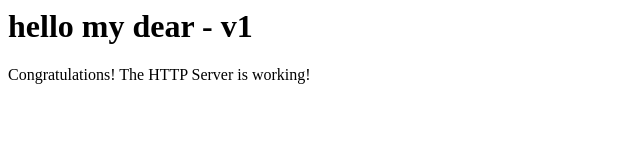
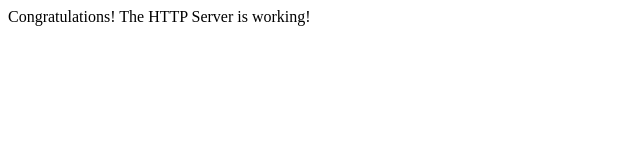
Before and after one commit to martinmichalko/hello-server, a plain HTML site: page index.html in a window 1280 px wide. Shown: the whole page, without its empty margins (0-640 px from the left). Drawn offline with Linux system fonts and the light colour scheme.

```diff
--- a/index.html
+++ b/index.html
@@ -3,7 +3,6 @@
         <title>version 1</title>
     </head>
     <body>
-        <h1>hello my dear - v1</h1>
         <p>Congratulations! The HTTP Server is working!</p>
     </body>
 </html>
```
Also changed, not shown: 5 other files.
